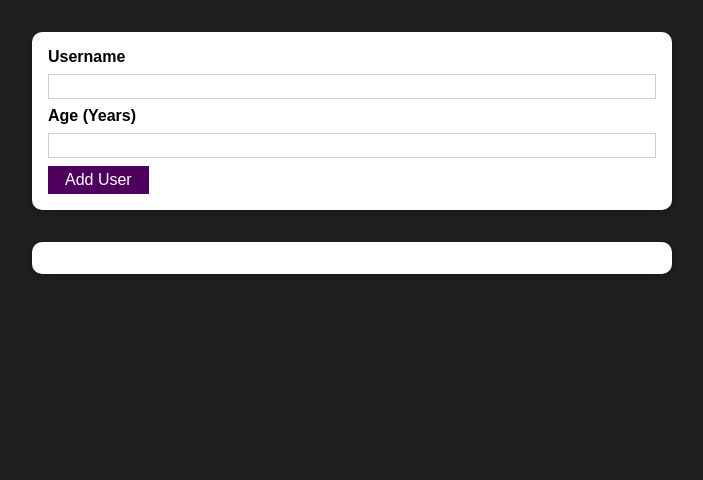
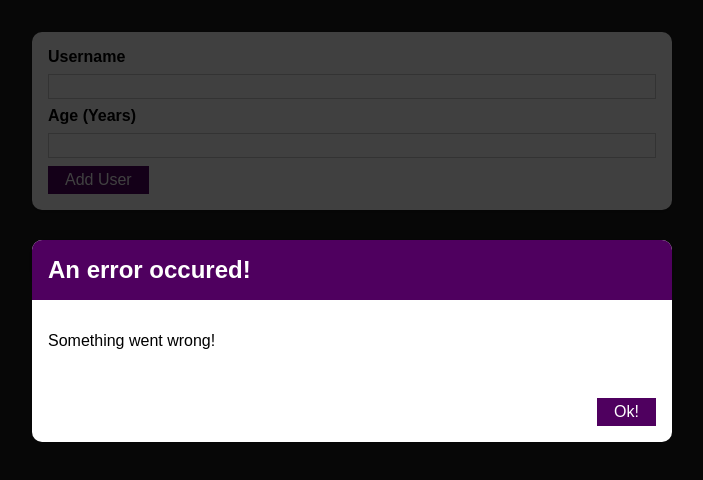
Before and after one commit to janiodrey/react-complete-guide-3, a React (Create React App) app: page / in a window 1280 px wide. Shown: the top 480 px of the page, without its empty margins (288-991 px from the left). Built offline with nearby package versions, Linux system fonts and the light colour scheme.

Commit message:
Adding The ErrorModal Component

```diff
--- /dev/null
+++ b/src/components/ui/ErrorModal.module.css
@@ -0,0 +1,45 @@
+.backdrop {
+  position: fixed;
+  top: 0;
+  left: 0;
+  width: 100%;
+  height: 100vh;
+  z-index: 10;
+  background: rgba(0, 0, 0, 0.75);
+}
+
+.modal {
+  position: fixed;
+  top: 30vh;
+  left: 10%;
+  width: 80%;
+  z-index: 100;
+  overflow: hidden;
+}
+
+.header {
+  background: #4f005f;
+  padding: 1rem;
+}
+
+.header h2 {
+  margin: 0;
+  color: white;
+}
+
+.content {
+  padding: 1rem;
+}
+
+.actions {
+  padding: 1rem;
+  display: flex;
+  justify-content: flex-end;
+}
+
+@media (min-width: 768px) {
+  .modal {
+    left: calc(50% - 20rem);
+    width: 40rem;
+  }
+}
--- /dev/null
+++ b/src/components/ui/ErrorModel.js
@@ -0,0 +1,26 @@
+import Card from "./Card";
+import Button from "./Button";
+
+import css from "./ErrorModal.module.css";
+
+const ErrorModal = (props) => {
+  return (
+    <div>
+      <div className={css.backdrop}>
+        <Card className={css.modal}>
+          <header className={css.header}>
+            <h2>{props.title}</h2>
+          </header>
+          <div className={css.content}>
+            <p>{props.message}</p>
+          </div>
+          <footer className={css.actions}>
+            <Button>Ok!</Button>
+          </footer>
+        </Card>
+      </div>
+    </div>
+  );
+};
+
+export default ErrorModal;
--- a/src/components/users/AddUser.js
+++ b/src/components/users/AddUser.js
@@ -1,6 +1,7 @@
 import { useState } from "react";
 import Card from "../ui/Card";
 import Button from "../ui/Button";
+import ErrorModal from "../ui/ErrorModel";
 
 import css from "./AddUser.module.css";
 
@@ -30,6 +31,8 @@
   };
 
   return (
+    <div>
+      <ErrorModal title="An error occured!" message="Something went wrong!" />
       <Card className={css.input}>
         <form onSubmit={addUserHandler}>
           <label htmlFor="username">Username</label>
@@ -50,6 +53,7 @@
           <Button type="submit">Add User</Button>
         </form>
       </Card>
+    </div>
   );
 };
 
```
Lines whose indentation alone changed are shown as unchanged.
